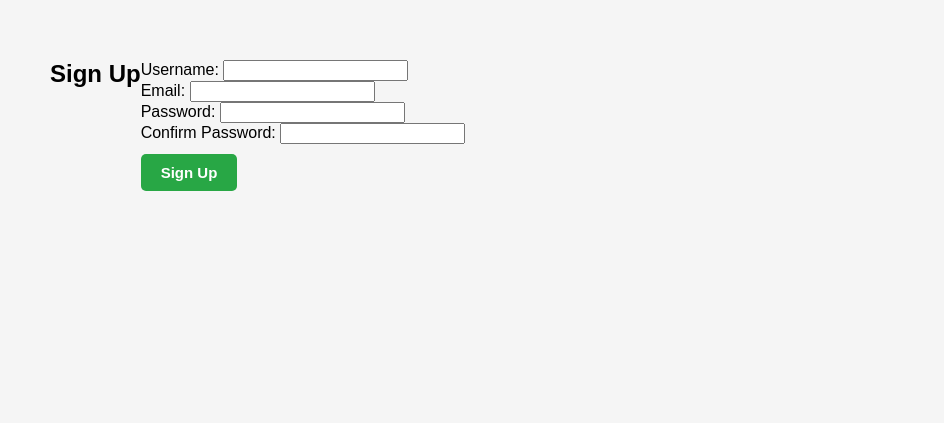
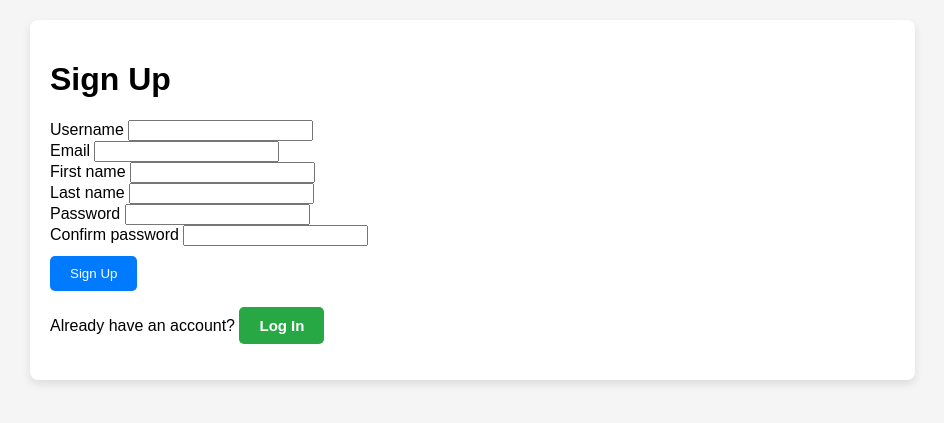
Before and after one commit to OPanurag/blog_project, a Django app: template blog/templates/blog/signup.html in a window 1280 px wide. Shown: the part 98-521 px from the top of the page, without its empty margins (325-1269 px from the left). Run offline with Django 5.2, Linux system fonts and the light colour scheme; the template is opened without the code that fills it, so the values that code supplies are empty, except form fields; form fields are guessed from the names that the template uses.

Commit message:
Update signup.html

```diff
--- a/blog/templates/blog/signup.html
+++ b/blog/templates/blog/signup.html
@@ -1,29 +1,21 @@
-{% extends 'base.html' %}
+{% extends 'blog/base.html' %}
 
 {% block title %}Sign Up{% endblock %}
 
 {% block content %}
-<div class="container">
-    <h2>Sign Up</h2>
-    <form method="post" action="{% url 'signup' %}">
+<div class="user-details">
+    <h1>Sign Up</h1>
+    <form method="post">
         {% csrf_token %}
-        <div class="form-group">
-            <label for="username">Username:</label>
-            <input type="text" id="username" name="username" class="form-control" required>
-        </div>
-        <div class="form-group">
-            <label for="email">Email:</label>
-            <input type="email" id="email" name="email" class="form-control" required>
-        </div>
-        <div class="form-group">
-            <label for="password1">Password:</label>
-            <input type="password" id="password1" name="password1" class="form-control" required>
-        </div>
-        <div class="form-group">
-            <label for="password2">Confirm Password:</label>
-            <input type="password" id="password2" name="password2" class="form-control" required>
-        </div>
-        <button type="submit" class="auth-button">Sign Up</button>
+        {{ form.non_field_errors }}
+        {{ form.username.label_tag }} {{ form.username }}<br>
+        {{ form.email.label_tag }} {{ form.email }}<br>
+        {{ form.first_name.label_tag }} {{ form.first_name }}<br>
+        {{ form.last_name.label_tag }} {{ form.last_name }}<br>
+        {{ form.password.label_tag }} {{ form.password }}<br>
+        {{ form.confirm_password.label_tag }} {{ form.confirm_password }}<br>
+        <button type="submit">Sign Up</button>
     </form>
+    <p>Already have an account? <a href="{% url 'login' %}" class="auth-button">Log In</a></p>
 </div>
 {% endblock %}
```
